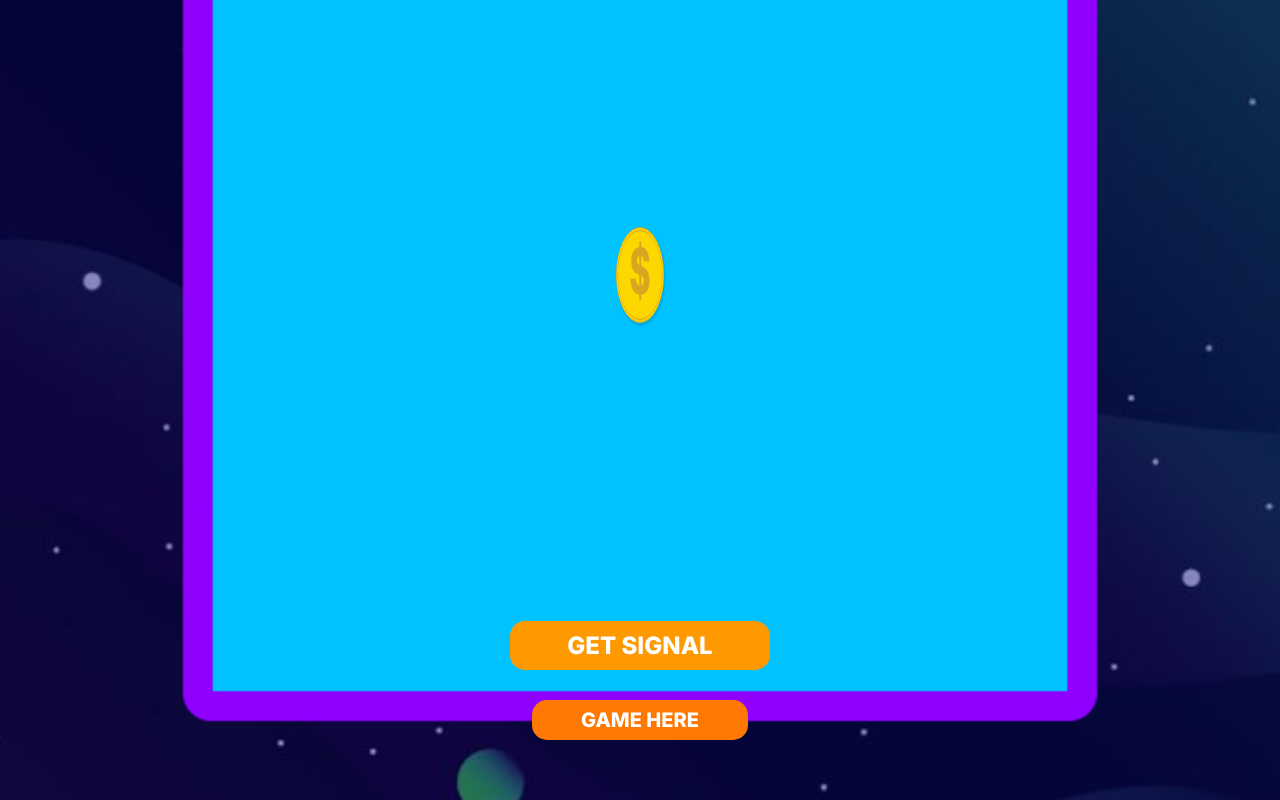
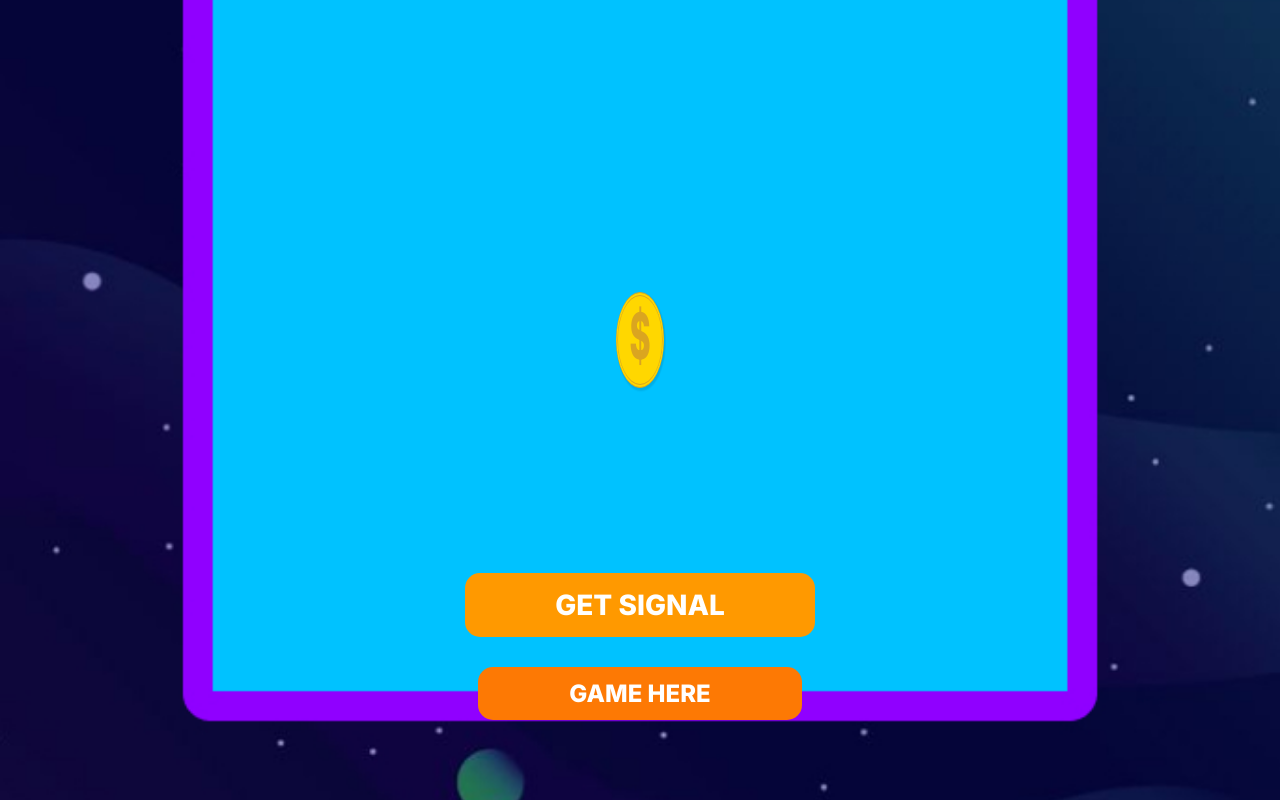
Before and after one commit to awvse/my-first-mines, a plain HTML site: page index.html in a window 1280 px wide. Both pictures are taken after a click on the link "GET SIGNAL". Drawn offline with Linux system fonts and the light colour scheme.

Commit message:
Update index.html

```diff
--- a/index.html
+++ b/index.html
@@ -22,16 +22,16 @@
             transition: background 0.5s ease; /* Плавное изменение фона */
         }
         .image-container {
-            width: 350px; /* Увеличенная ширина контейнера */
-            height: 350px; /* Увеличенная высота контейнера */
-            margin-bottom: 20px; /* Увеличенный отступ между изображением и кнопками */
+            width: 320px; /* Увеличенная ширина контейнера */
+            height: 320px; /* Увеличенная высота контейнера */
+            margin-bottom: 40px; /* Уменьшенный отступ между изображением и кнопками */
             display: flex;
             justify-content: center;
             align-items: center;
             overflow: hidden;
             border-radius: 10px; /* Уменьшенное закругление углов контейнера */
             position: absolute; /* Позиционирование */
-            top: 100px; /* Поднято выше */
+            top: 180px; /* Понижено еще немного */
             display: none; /* Скрыто изначально */
         }
         .image-container img {
@@ -97,18 +97,18 @@
             align-items: center; /* Центрирование кнопок по горизонтали */
             gap: 30px; /* Отступ между кнопками */
             position: absolute; /* Фиксированное положение кнопок */
-            bottom: 60px; /* Перемещение кнопок выше */
+            bottom: 80px; /* Перемещение кнопок ниже */
         }
         .game-button {
             display: block;
-            width: 240px; /* Уменьшенная ширина кнопки */
-            padding: 10px; /* Уменьшенный padding кнопки */
+            width: 320px; /* Увеличенная ширина кнопки */
+            padding: 15px; /* Увеличенный padding кнопки */
             background-color: #FF9900;
             color: #fff;
             border: none;
             border-radius: 15px; /* Уменьшенное закругление углов кнопки */
             cursor: pointer;
-            font-size: 24px; /* Уменьшенный размер шрифта */
+            font-size: 28px; /* Увеличенный размер шрифта */
             text-align: center;
             text-decoration: none;
             font-family: 'Inter', sans-serif; /* Применение шрифта Inter */
@@ -117,10 +117,10 @@
             background-color: #FF9900;
         }
         .game-button-small {
-            width: 200px; /* Уменьшенная ширина для второй кнопки */
-            padding: 8px; /* Уменьшенный padding второй кнопки */
+            width: 300px; /* Увеличенная ширина для второй кнопки */
+            padding: 12px; /* Увеличенный padding второй кнопки */
             background-color: #FD7904; /* Новый цвет кнопки */
-            font-size: 20px; /* Уменьшенный размер шрифта */
+            font-size: 24px; /* Увеличенный размер шрифта */
         }
         .game-button-small:hover {
             background-color: #e06e3d; /* Цвет фона при наведении */
```
